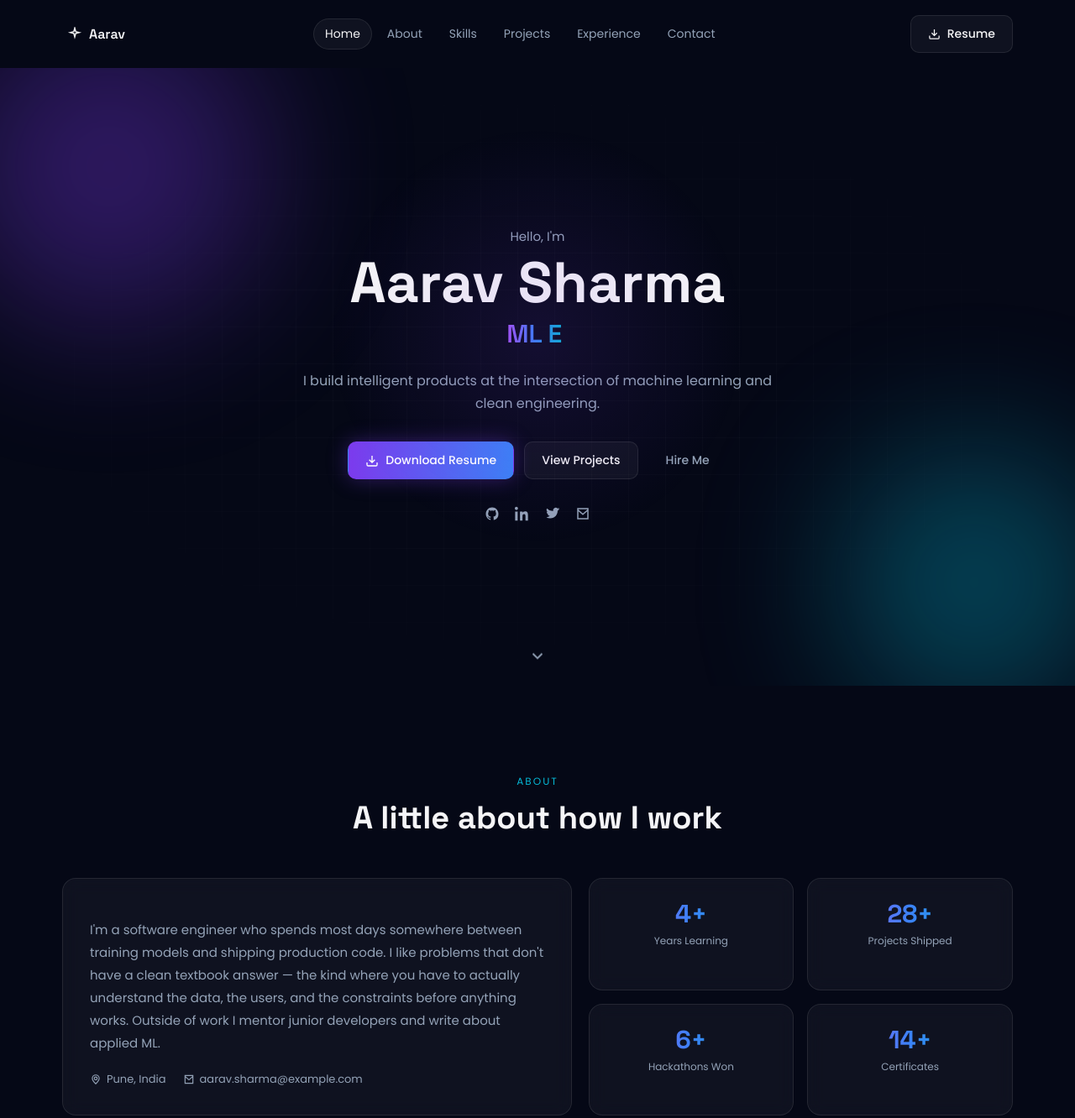
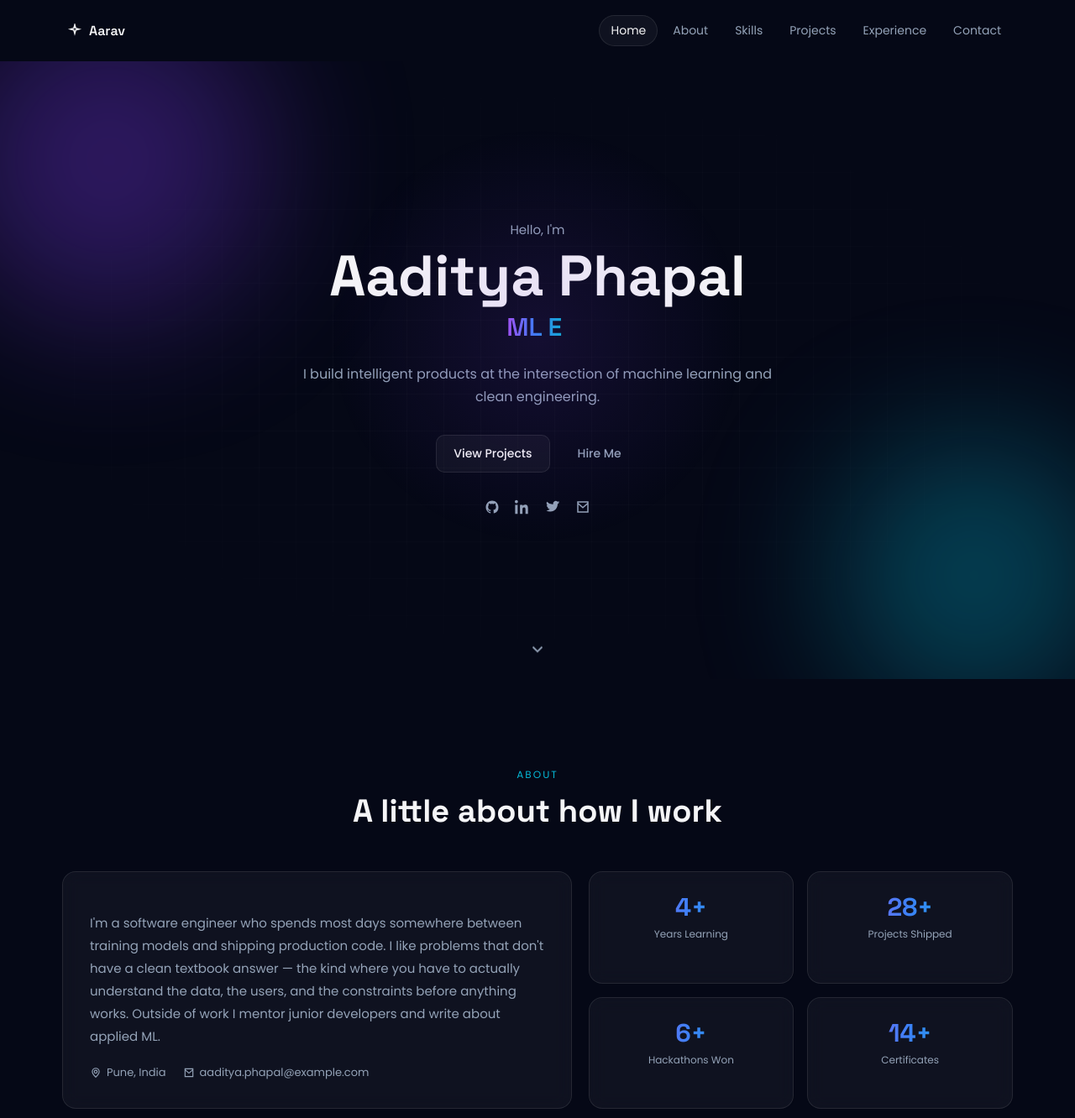
Before and after one commit to diivya1312/portfolio_, a plain HTML site: page index.html in a window 1280 px wide. Shown: the top 1332 px of the page at 84% size. Drawn offline with Linux system fonts and the light colour scheme.

Commit message:
Some Changes

```diff
--- a/index.html
+++ b/index.html
@@ -11,14 +11,6 @@
 </head>
 <body>
 
-<!-- ============ LOADING SCREEN ============ -->
-<div class="loader" id="loader">
-  <div class="loader-inner">
-    <div class="loader-logo">{ }</div>
-    <div class="loader-bar-track"><div class="loader-bar-fill" id="loaderFill"></div></div>
-    <div class="loader-pct" id="loaderPct">0%</div>
-  </div>
-</div>
 
 <!-- ============ MOUSE GLOW ============ -->
 <div class="mouse-glow" id="mouseGlow" aria-hidden="true"></div>
@@ -39,11 +31,6 @@
       <button class="nav-link" data-scroll="experience">Experience</button>
       <button class="nav-link" data-scroll="contact">Contact</button>
     </nav>
-
-    <a class="btn btn-outline nav-resume" href="#" download>
-      <svg width="15" height="15" viewBox="0 0 24 24" fill="none" stroke="currentColor" stroke-width="2"><path d="M21 15v4a2 2 0 01-2 2H5a2 2 0 01-2-2v-4M7 10l5 5 5-5M12 15V3"/></svg>
-      Resume
-    </a>
 
     <button class="hamburger" id="hamburger" aria-label="Menu">
       <svg width="22" height="22" viewBox="0 0 24 24" fill="none" stroke="currentColor" stroke-width="2"><line x1="3" y1="12" x2="21" y2="12"/><line x1="3" y1="6" x2="21" y2="6"/><line x1="3" y1="18" x2="21" y2="18"/></svg>
@@ -70,17 +57,13 @@
 
   <div class="hero-content">
     <p class="hero-greeting">Hello, I'm</p>
-    <h1 class="hero-name">Aarav Sharma</h1>
+    <h1 class="hero-name">Aaditya Phapal</h1>
     <div class="hero-role">
       <span class="gradient-text" id="typedRole"></span><span class="cursor-blink">|</span>
     </div>
     <p class="hero-tagline">I build intelligent products at the intersection of machine learning and clean engineering.</p>
 
     <div class="hero-actions">
-      <a class="btn btn-primary" href="#" download>
-        <svg width="16" height="16" viewBox="0 0 24 24" fill="none" stroke="currentColor" stroke-width="2"><path d="M21 15v4a2 2 0 01-2 2H5a2 2 0 01-2-2v-4M7 10l5 5 5-5M12 15V3"/></svg>
-        Download Resume
-      </a>
       <button class="btn btn-outline" data-scroll="projects">View Projects</button>
       <button class="btn btn-ghost" data-scroll="contact">Hire Me</button>
     </div>
@@ -112,7 +95,7 @@
         work I mentor junior developers and write about applied ML.</p>
       <div class="about-meta">
         <span><svg width="14" height="14" viewBox="0 0 24 24" fill="none" stroke="currentColor" stroke-width="2"><path d="M12 21s-7-6-7-11a7 7 0 1114 0c0 5-7 11-7 11z"/><circle cx="12" cy="10" r="3"/></svg> Pune, India</span>
-        <span><svg width="14" height="14" viewBox="0 0 24 24" fill="none" stroke="currentColor" stroke-width="2"><path d="M4 4h16v16H4V4zM4 6l8 7 8-7"/></svg> aarav.sharma@example.com</span>
+        <span><svg width="14" height="14" viewBox="0 0 24 24" fill="none" stroke="currentColor" stroke-width="2"><path d="M4 4h16v16H4V4zM4 6l8 7 8-7"/></svg> aaditya.phapal@example.com</span>
       </div>
     </div>
     <div class="stats-grid" id="statsGrid">
@@ -233,7 +216,7 @@
     <div class="contact-side">
       <div class="glass-card contact-info">
         <h3>Get in touch</h3>
-        <p><svg width="15" height="15" viewBox="0 0 24 24" fill="none" stroke="currentColor" stroke-width="2"><path d="M4 4h16v16H4V4zM4 6l8 7 8-7"/></svg> aarav.sharma@example.com</p>
+        <p><svg width="15" height="15" viewBox="0 0 24 24" fill="none" stroke="currentColor" stroke-width="2"><path d="M4 4h16v16H4V4zM4 6l8 7 8-7"/></svg> aaditya.phapal@example.com</p>
         <p><svg width="15" height="15" viewBox="0 0 24 24" fill="none" stroke="currentColor" stroke-width="2"><path d="M12 21s-7-6-7-11a7 7 0 1114 0c0 5-7 11-7 11z"/><circle cx="12" cy="10" r="3"/></svg> Pune, India</p>
       </div>
       <div class="glass-card contact-info">
@@ -254,7 +237,9 @@
 <footer class="footer">
   <button class="brand" data-scroll="home">
     <svg width="16" height="16" viewBox="0 0 24 24" fill="none" stroke="currentColor" stroke-width="2"><path d="M12 2l1.5 5.5L19 9l-5.5 1.5L12 16l-1.5-5.5L5 9l5.5-1.5L12 2z"/></svg>
-    <span>Aarav Sharma</span>
+    <span>Aaditya Phapal
+
+    </span>
   </button>
   <p class="footer-copy" id="footerCopy"></p>
   <div class="hero-socials">
```
